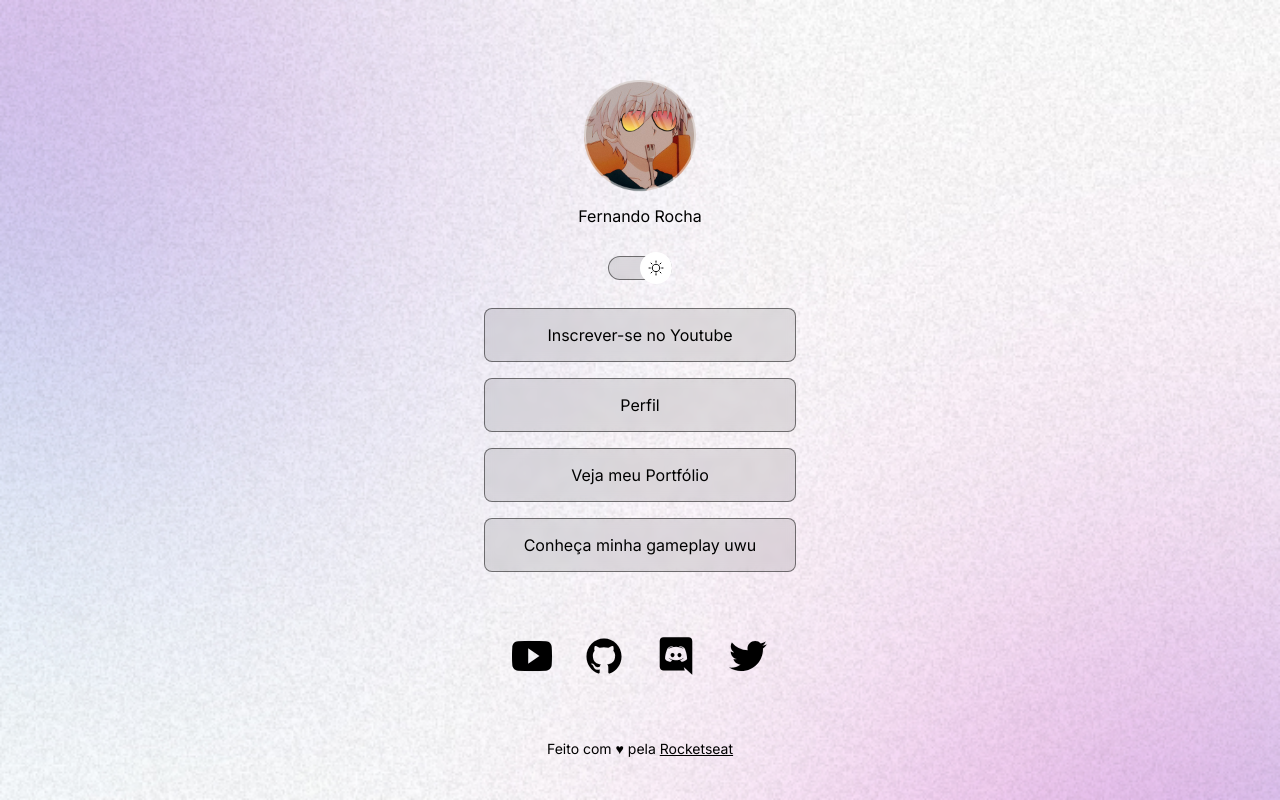
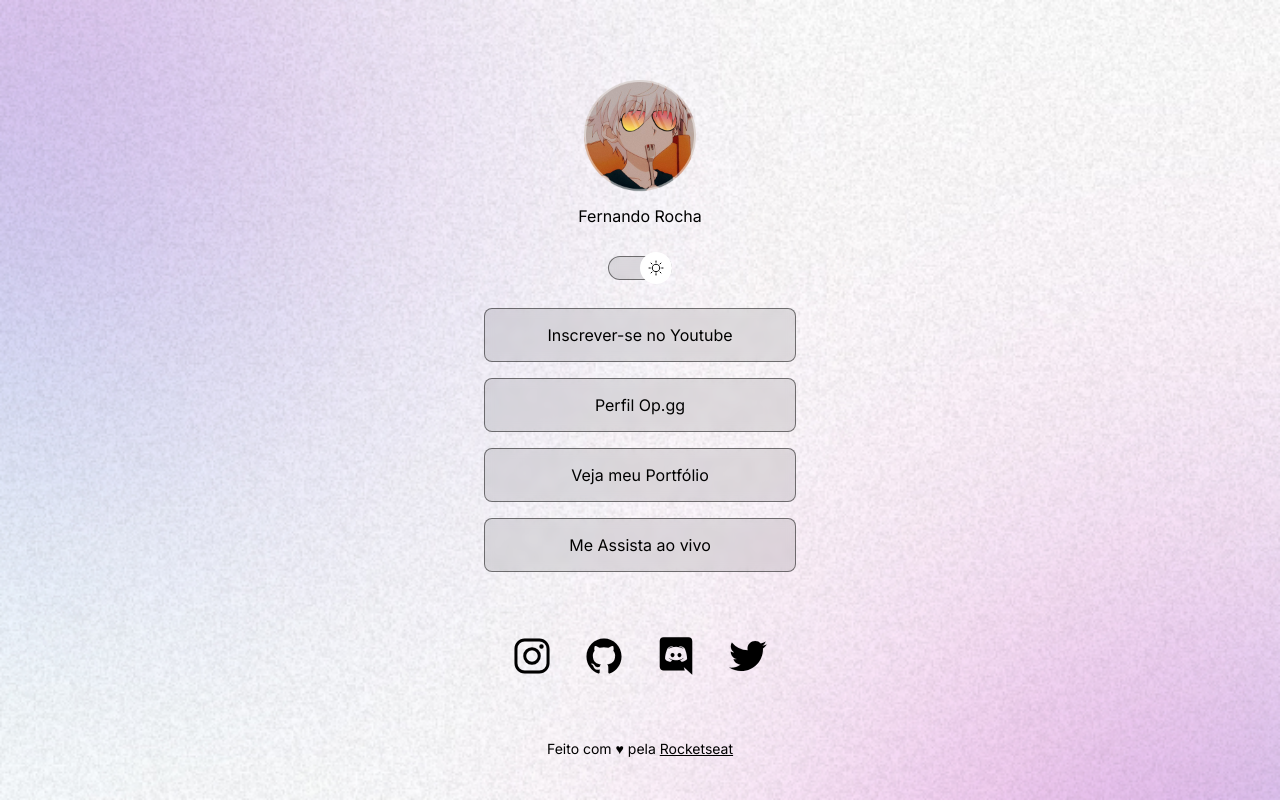
Before and after one commit to Ophnx/Agregador-de-Links, a plain HTML site: page index.html in a window 1280 px wide. Drawn offline with nearby package versions, Linux system fonts and the light colour scheme.

Commit message:
add readme.md

```diff
--- a/index.html
+++ b/index.html
@@ -37,7 +37,7 @@
         </li>
         <li>
           <a href="https://www.op.gg/summoners/br/Phnx" target="_blank">
-            Perfil</a
+            Perfil Op.gg</a
           >
         </li>
         <li>
@@ -47,21 +47,18 @@
         </li>
         <li>
           <a href="https://www.twitch.tv/ophnx" target="_blank"
-            >Conheça minha gameplay uwu</a
+            >Me Assista ao vivo</a
           >
         </li>
       </ul>
       <div id="social-links">
-        <a
-          href="https://www.youtube.com/channel/UCDZf57W8YqPw7xAsHLEm3SQ"
-          target="_blank"
-        >
-          <ion-icon name="logo-youtube"></ion-icon>
+        <a href="https://www.instagram.com/ilphnx/" target="_blank">
+          <ion-icon name="logo-instagram"></ion-icon>
         </a>
         <a href="https://github.com/Ophnx" target="_blank">
           <ion-icon name="logo-github"></ion-icon>
         </a>
-        <a href="https://discord.gg/HZZGHuFG" target="_blank">
+        <a href="" target="_blank">
           <ion-icon name="logo-discord"></ion-icon>
         </a>
         <a href="https://twitter.com/__Phnx" target="_blank">
```
Also changed, not shown: .github/Cover.jpg (added), 1 other file.
